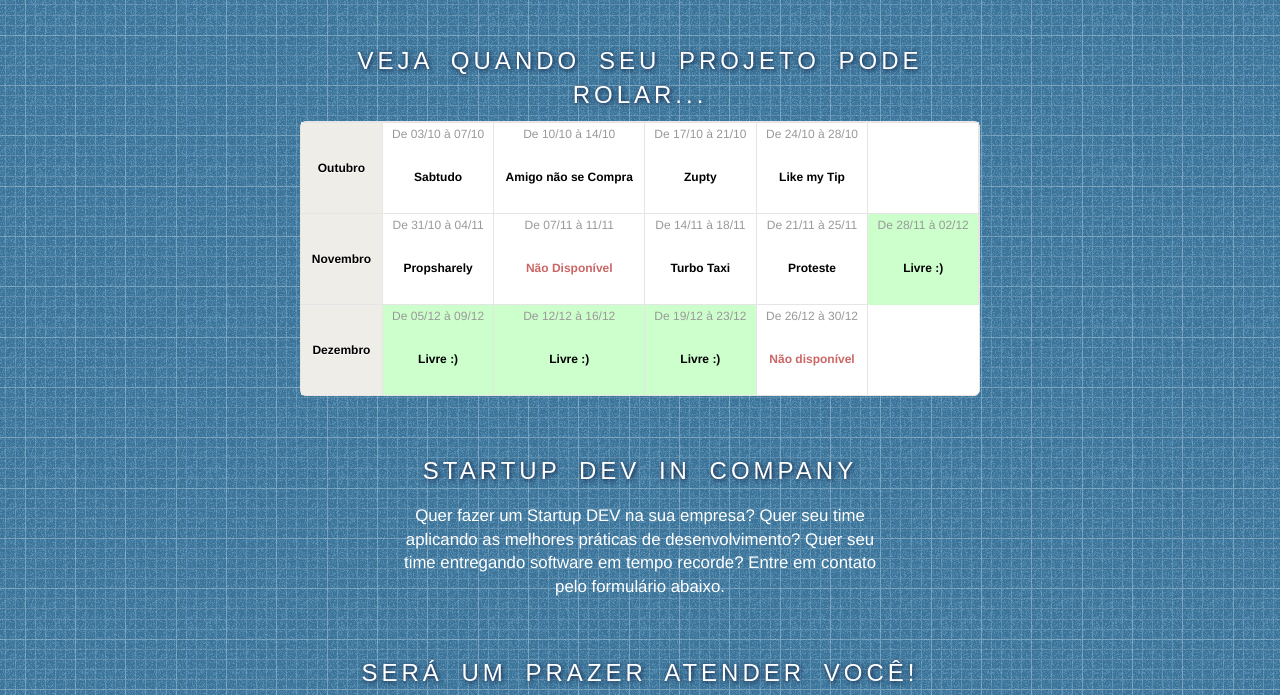
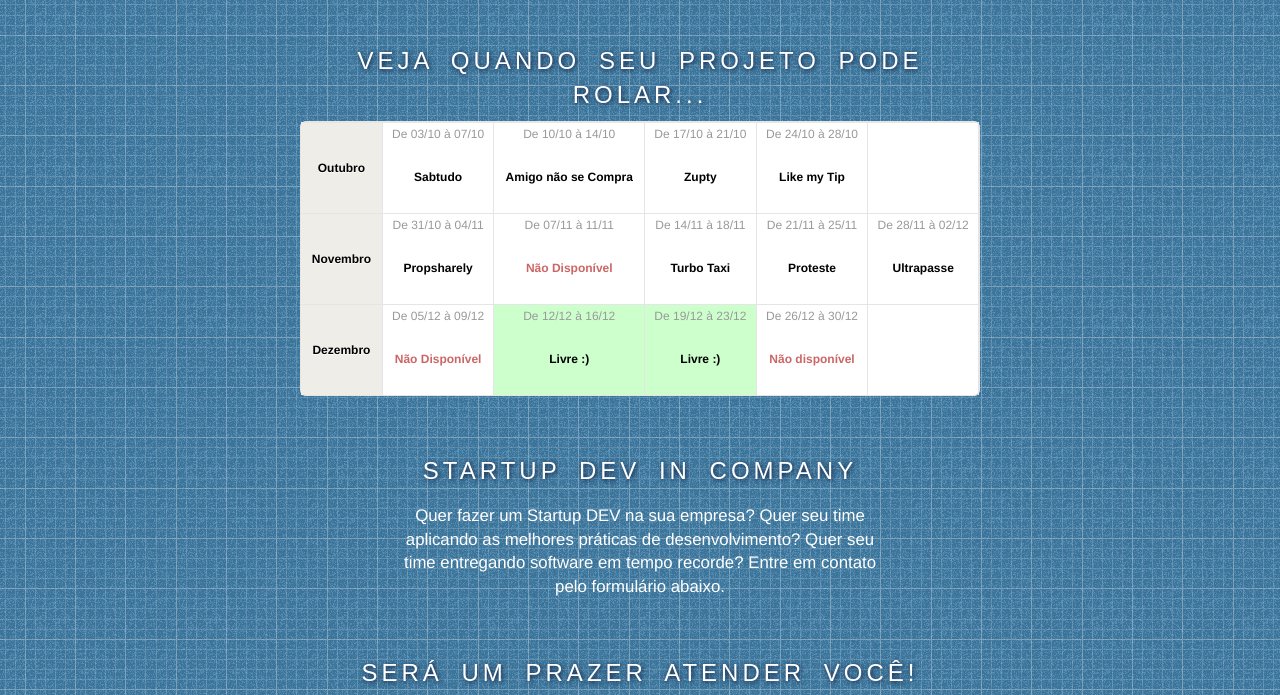
Before and after one commit to marciomarques/startupdev.github.com, a Jekyll site: the page built from index.html, in a window 1280 px wide and 900 px high, scrolled down 1198 px, cut to the strip 0-695 px from the top of the window. Built offline with Jekyll 4.4.1, drawn with Linux system fonts in a browser that asks for light colours; nearby versions of some CDN libraries; some web fonts are replaced.

Commit message:
update calendar

```diff
--- a/index.html
+++ b/index.html
@@ -171,7 +171,7 @@
   </li>
   <li>
     <h4>Propsharely</h4>
-    <p><span class="coming-soon">Em breve</span><img src="/images/apps/propsharely.png" width="142" height="100" alt="Propsharely" /></p>
+    <p><img src="/images/apps/propsharely.png" width="142" height="100" alt="Propsharely" /></p>
   </li>
   <li>
     <h4>Turbotaxi</h4>
@@ -262,11 +262,11 @@
             </strong>
           </div>
         </td>
-        <td class="current">
+        <td>
           <div class="day">De 28/11 à 02/12</div>
           <div class="day-content">
             <strong>
-              Livre :)
+              Ultrapasse
             </strong>
           </div>
         </td>
@@ -277,11 +277,11 @@
           <div>
           </div>
         </th>
-        <td class="current">
+        <td>
           <div class="day">De 05/12 à 09/12</div>
           <div class="day-content">
-            <strong>
-              Livre :)
+            <strong class="unavailable">
+              Não Disponível
             </strong>
           </div>
         </td>
@@ -308,6 +308,9 @@
               Não disponível
             </strong>
           </div>
+        </td>
+        <td>
+          &nbsp;
         </td>
       </tr>
     </tbody>
```
